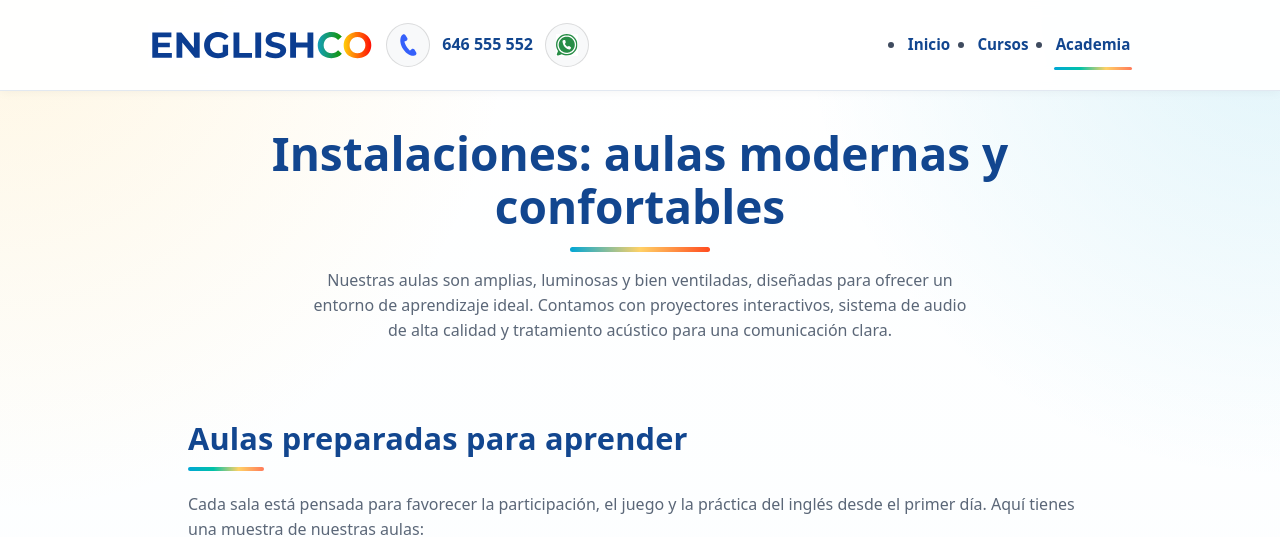
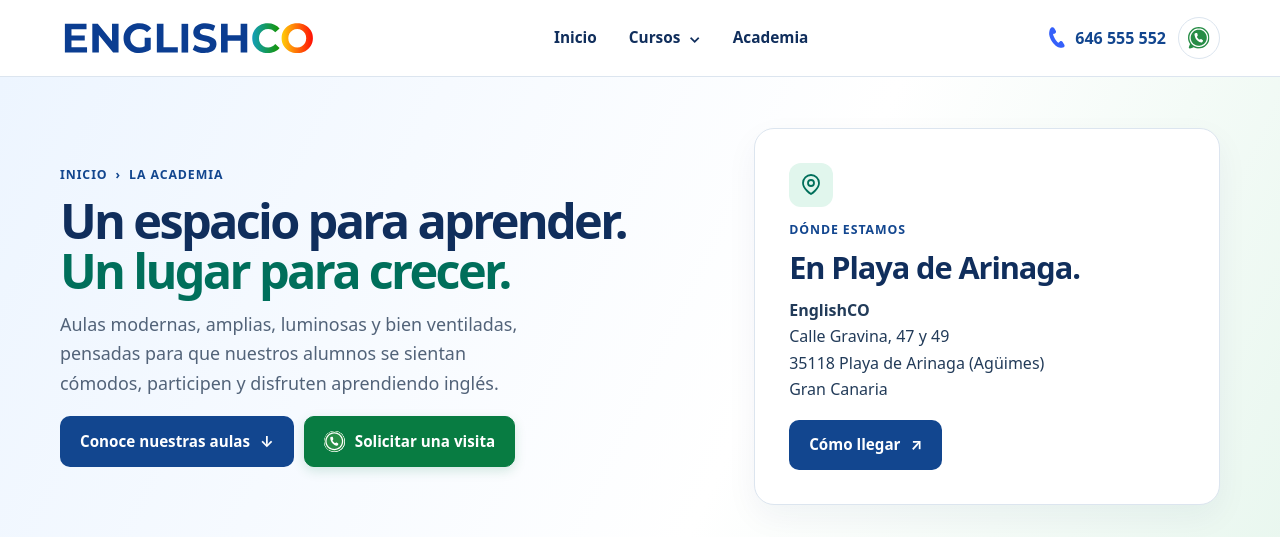
Before and after one commit to dixonbruce/englishco, a Jekyll site: the page built from academia.html, in a window 1280 px wide and 1400 px high. Shown: the top 537 px of the window. Built offline with Jekyll 4.4.1, drawn with Linux system fonts in a browser that asks for light colours; some of the changed text lies outside the part shown; grey boxes are pictures that could not be loaded.

Commit message:
Update academia.html with new layout and content

```diff
--- a/academia.html
+++ b/academia.html
@@ -1,55 +1,77 @@
 ---
-layout: default
-title: "English Co – La academia"
-description: "Las aulas de la academia en Playa de Arinaga"
-section: "academia"
+layout: course
+title: "EnglishCO | La academia de inglés en Playa de Arinaga"
+description: "Conoce las aulas de EnglishCO en Playa de Arinaga (Agüimes): espacios amplios, luminosos y bien ventilados, con proyectores interactivos, audio y tratamiento acústico."
+section: academia
 ---
 
-<main id="main-content">
+<link rel="stylesheet" href="{{ '/academia.css?v=1' | relative_url }}">
 
-  <!-- Hero (consistent with homepage) -->
-  <section class="hero-light">
-    <div class="container hero-inner">
-      <h1>Instalaciones: aulas modernas y confortables</h1>
-      <p>
-        Nuestras aulas son amplias, luminosas y bien ventiladas, diseñadas para ofrecer un entorno de aprendizaje ideal.
-        Contamos con proyectores interactivos, sistema de audio de alta calidad y tratamiento acústico para una comunicación clara.
-      </p>
+<div class="ec-academia-page">
+  <section class="ec-hero ec-facilities-hero" aria-labelledby="academia-title">
+    <div class="ec-shell ec-hero-inner">
+      <div class="ec-hero-copy">
+        <p class="ec-kicker"><a href="{{ '/' | relative_url }}">Inicio</a> <span aria-hidden="true">›</span> La academia</p>
+        <h1 id="academia-title">Un espacio para aprender.<br><em>Un lugar para crecer.</em></h1>
+        <p class="ec-hero-lead">Aulas modernas, amplias, luminosas y bien ventiladas, pensadas para que nuestros alumnos se sientan cómodos, participen y disfruten aprendiendo inglés.</p>
+        <div class="ec-buttons">
+          <a class="ec-btn ec-btn-primary" href="#aulas">Conoce nuestras aulas <span aria-hidden="true">↓</span></a>
+          <a class="ec-btn ec-btn-wa" href="https://wa.me/34646555552" target="_blank" rel="noopener"><img src="{{ '/images/whatsapp.svg' | relative_url }}" alt="" width="21" height="21"> Solicitar una visita</a>
+        </div>
+      </div>
+      <div class="ec-facilities-location">
+        <span class="ec-facilities-pin" aria-hidden="true"><svg viewBox="0 0 24 24" fill="none" stroke="currentColor" stroke-width="1.8" stroke-linecap="round" stroke-linejoin="round"><path d="M20 10c0 6-8 11-8 11S4 16 4 10a8 8 0 1 1 16 0Z"/><circle cx="12" cy="10" r="3"/></svg></span>
+        <p class="ec-kicker">Dónde estamos</p>
+        <h2>En Playa de Arinaga.</h2>
+        <address><strong>EnglishCO</strong><br>Calle Gravina, 47 y 49<br>35118 Playa de Arinaga (Agüimes)<br>Gran Canaria</address>
+        <a class="ec-btn ec-btn-primary" href="https://www.google.com/maps/dir/?api=1&amp;destination=English+CO%2C+Calle+Gravina%2C+47+y+49%2C+35118+Playa+de+Arinaga%2C+Ag%C3%BCimes%2C+Espa%C3%B1a&amp;destination_place_id=ChIJAYBvLNGhQAwRMjxWshotRVI" target="_blank" rel="noopener">Cómo llegar <span aria-hidden="true">↗</span></a>
+      </div>
     </div>
   </section>
 
-  <!-- Aulas / Fotos -->
-  <section id="aulas" class="container" aria-label="Aulas y fotos">
-    <h2>Aulas preparadas para aprender</h2>
-    <p>
-      Cada sala está pensada para favorecer la participación, el juego y la práctica del inglés desde el primer día.
-      Aquí tienes una muestra de nuestras aulas:
-    </p>
-
-    <figure class="classroom" style="margin:1rem 0 2rem">
-      <img src="/secundaria_aula.png" alt="Foto de aula de Secundaria" class="classroom-img" />
-      <figcaption style="margin-top:.5rem">Aula de Secundaria</figcaption>
-    </figure>
-
-    <figure class="classroom" style="margin:1rem 0 2rem">
-      <img src="/primaria_aula.JPEG" alt="Foto de aula de Primaria" class="classroom-img" />
-      <figcaption style="margin-top:.5rem">Aula de Primaria</figcaption>
-    </figure>
-
-    <figure class="classroom" style="margin:1rem 0 2rem">
-      <img src="/infantil_aula.jpg" alt="Foto de aula de Infantil" class="classroom-img" />
-      <figcaption style="margin-top:.5rem">Aula de Infantil</figcaption>
-    </figure>
+  <section class="ec-shell ec-benefits" aria-label="Nuestras instalaciones">
+    <div><span class="ec-benefit-icon ec-blue" aria-hidden="true"><svg viewBox="0 0 24 24"><rect x="3" y="3" width="18" height="13" rx="2"/><path d="M12 16v5m-5 0h10M8 10l3-3 3 3 2-2"/></svg></span><div><strong>Proyectores interactivos</strong><small>Actividades visuales y participativas</small></div></div>
+    <div><span class="ec-benefit-icon ec-green" aria-hidden="true"><svg viewBox="0 0 24 24"><path d="M11 5 6 9H3v6h3l5 4V5ZM15 9a4 4 0 0 1 0 6m3-9a8 8 0 0 1 0 12"/></svg></span><div><strong>Audio de alta calidad</strong><small>Escuchar y comunicarse con claridad</small></div></div>
+    <div><span class="ec-benefit-icon ec-orange" aria-hidden="true"><svg viewBox="0 0 24 24"><circle cx="12" cy="12" r="4"/><path d="M12 2v3m0 14v3M2 12h3m14 0h3M5 5l2 2m10 10 2 2M19 5l-2 2M7 17l-2 2"/></svg></span><div><strong>Aulas luminosas y ventiladas</strong><small>Espacios cómodos para aprender</small></div></div>
   </section>
 
-  <!-- CTA -->
-  <section class="container" aria-label="Visitas">
-    <h2>¿Quieres venir a conocerlas?</h2>
-    <p>Pídenos una visita o reserva tu plaza por WhatsApp o teléfono.</p>
-    <p class="cta-row">
-      <a class="cta-button" href="https://wa.me/34646555552" target="_blank" rel="noopener">WhatsApp 646 555 552</a>
-      <a class="cta-button cta-button--outline" href="tel:+34646555552">Llamar: 646 555 552</a>
-    </p>
+  <section id="aulas" class="ec-shell ec-section ec-facilities-gallery" aria-labelledby="aulas-title">
+    <div class="ec-section-heading">
+      <div><p class="ec-kicker">Nuestras instalaciones</p><h2 id="aulas-title">Aulas preparadas para aprender.</h2></div>
+      <p>Conoce los espacios donde nuestros alumnos juegan, participan y practican inglés.</p>
+    </div>
+    <div class="ec-classroom-grid">
+      <figure class="ec-classroom-card ec-age-yellow">
+        <a class="ec-classroom-photo" href="{{ '/infantil_aula.jpg' | relative_url }}" target="_blank" rel="noopener" aria-label="Ampliar foto del aula de Infantil"><img src="{{ '/infantil_aula.jpg' | relative_url }}" alt="Aula de Infantil de EnglishCO" decoding="async"><span class="ec-classroom-zoom" aria-hidden="true">↗</span></a>
+        <figcaption><p class="ec-kicker">3–5 años</p><h3>Aula de Infantil</h3><p>Un espacio para descubrir el inglés a través del juego, las canciones y los cuentos.</p><a class="ec-course-link" href="{{ '/infantil.html' | relative_url }}">Conoce el curso <span aria-hidden="true">→</span></a></figcaption>
+      </figure>
+      <figure class="ec-classroom-card ec-age-green">
+        <a class="ec-classroom-photo" href="{{ '/primaria_aula.JPEG' | relative_url }}" target="_blank" rel="noopener" aria-label="Ampliar foto del aula de Primaria"><img src="{{ '/primaria_aula.JPEG' | relative_url }}" alt="Aula de Primaria de EnglishCO" decoding="async"><span class="ec-classroom-zoom" aria-hidden="true">↗</span></a>
+        <figcaption><p class="ec-kicker">6–11 años</p><h3>Aula de Primaria</h3><p>Un entorno que favorece la participación, las actividades en grupo y la práctica oral.</p><a class="ec-course-link" href="{{ '/primaria.html' | relative_url }}">Conoce el curso <span aria-hidden="true">→</span></a></figcaption>
+      </figure>
+      <figure class="ec-classroom-card ec-age-blue">
+        <a class="ec-classroom-photo" href="{{ '/secundaria_aula.png' | relative_url }}" target="_blank" rel="noopener" aria-label="Ampliar foto del aula de Secundaria"><img src="{{ '/secundaria_aula.png' | relative_url }}" alt="Aula de Secundaria de EnglishCO" decoding="async"><span class="ec-classroom-zoom" aria-hidden="true">↗</span></a>
+        <figcaption><p class="ec-kicker">12–18 años</p><h3>Aula de Secundaria</h3><p>Un espacio para conversar, trabajar estructuras y preparar nuevos retos en inglés.</p><a class="ec-course-link" href="{{ '/secundaria.html' | relative_url }}">Conoce el curso <span aria-hidden="true">→</span></a></figcaption>
+      </figure>
+    </div>
+    <p class="ec-facilities-hint">Pulsa sobre una foto para verla a tamaño completo.</p>
   </section>
 
-</main>
+  <section class="ec-method" aria-labelledby="entorno-title">
+    <div class="ec-shell ec-method-inner">
+      <div><p class="ec-kicker">Un entorno que ayuda a aprender</p><h2 id="entorno-title">Más comodidad.<br><em>Más participación.</em></h2><p>Las instalaciones forman parte de nuestra metodología: queremos que cada alumno pueda escuchar, hablar y participar en un ambiente agradable.</p></div>
+      <div class="ec-method-points">
+        <div><span>01</span><div><h3>Tecnología en el aula</h3><p>Proyectores interactivos para trabajar con imágenes y actividades en clase.</p></div></div>
+        <div><span>02</span><div><h3>Sonido y acústica</h3><p>Sistemas de audio de alta calidad y tratamiento acústico para una comunicación clara.</p></div></div>
+        <div><span>03</span><div><h3>Espacios confortables</h3><p>Aulas amplias, luminosas y bien ventiladas para facilitar el aprendizaje.</p></div></div>
+      </div>
+    </div>
+  </section>
+
+  <section class="ec-contact" id="contacto" aria-labelledby="visitas-title">
+    <div class="ec-shell ec-contact-inner">
+      <div><p class="ec-kicker">Ven a conocernos</p><h2 id="visitas-title">¿Quieres visitar la academia?</h2><p>Escríbenos o llámanos para concertar una visita, conocer nuestras instalaciones o consultar las plazas disponibles.</p></div>
+      <div class="ec-contact-actions"><a class="ec-btn ec-btn-primary" href="https://wa.me/34646555552" target="_blank" rel="noopener">Solicitar una visita por WhatsApp</a><a class="ec-btn ec-btn-wa" href="tel:+34646555552">Llamar: 646 555 552</a></div>
+    </div>
+  </section>
+</div>
```
